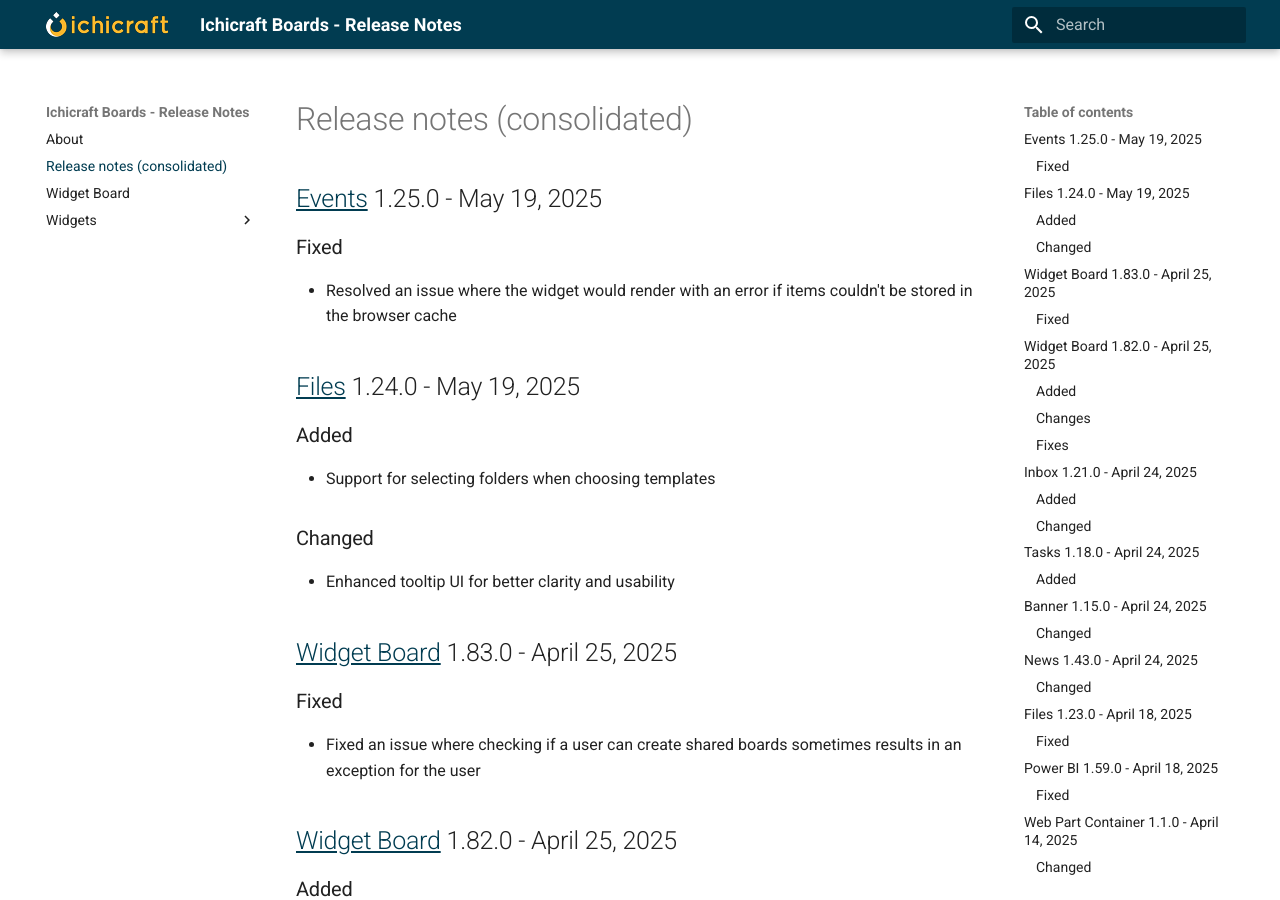
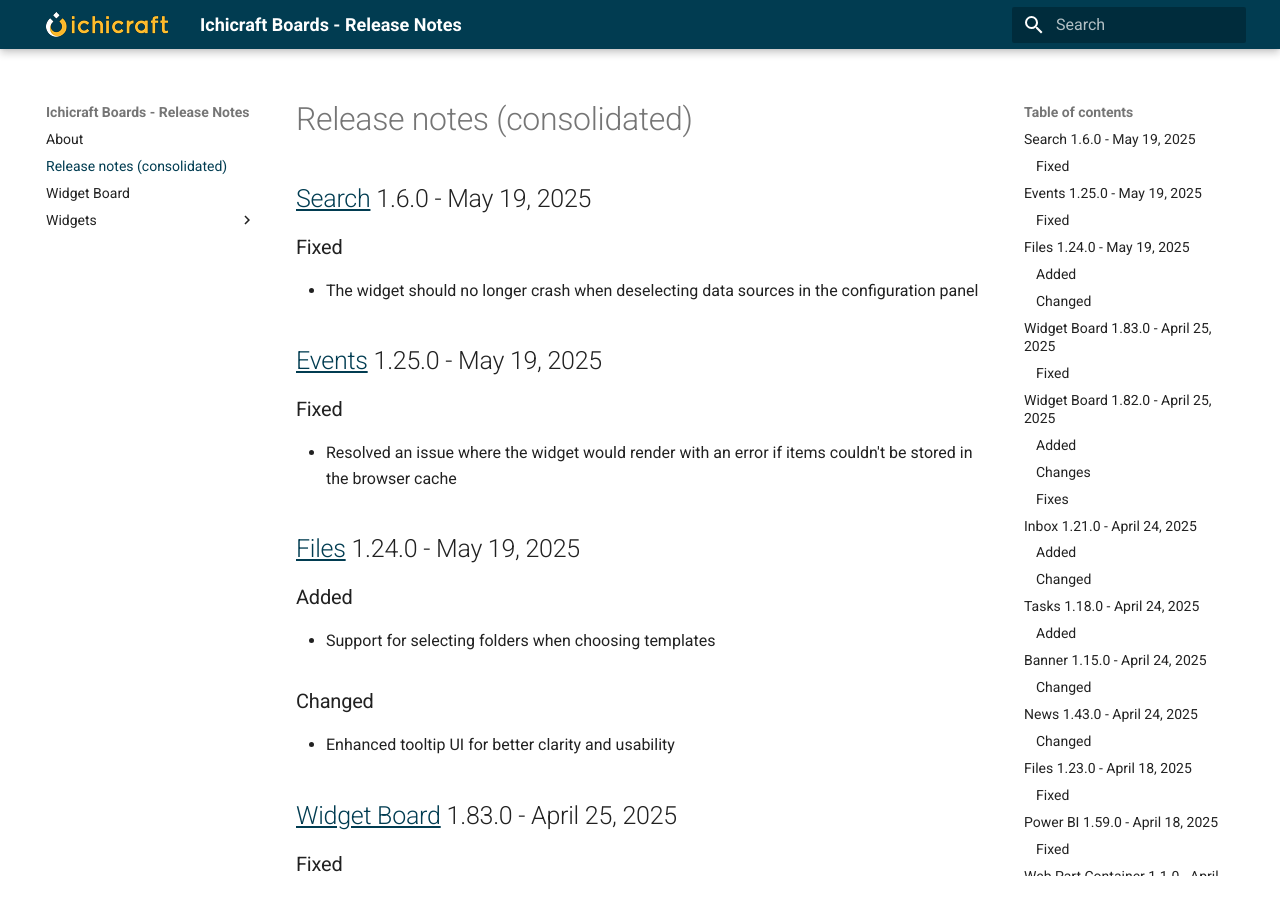
Before and after one commit to ichicraft/widgets-docs, an MkDocs documentation site: the page built from docs/Release-notes-(consolidated).md, in a window 1280 px wide and 900 px high. Built offline with MkDocs 1.6.1 and Material for MkDocs 9.7.7, drawn with Linux system fonts in a browser that asks for light colours.

Commit message:
Release notes updated by BuildService

```diff
--- a/docs/Release-notes-(consolidated).md
+++ b/docs/Release-notes-(consolidated).md
@@ -1,3 +1,8 @@
+## [Search](./Widgets/Search.md) 1.6.0 - May 19, 2025
+
+### Fixed
+- The widget should no longer crash when deselecting data sources in the configuration panel
+
 ## [Events](./Widgets/Events.md) 1.25.0 - May 19, 2025
 
 ### Fixed
--- a/docs/Widgets/Search.md
+++ b/docs/Widgets/Search.md
@@ -1,3 +1,8 @@
+## 1.6.0 - May 19, 2025
+
+### Fixed
+- The widget should no longer crash when deselecting data sources in the configuration panel
+
 ## 1.5.0 - February 19, 2025
 
 ### Added
```
